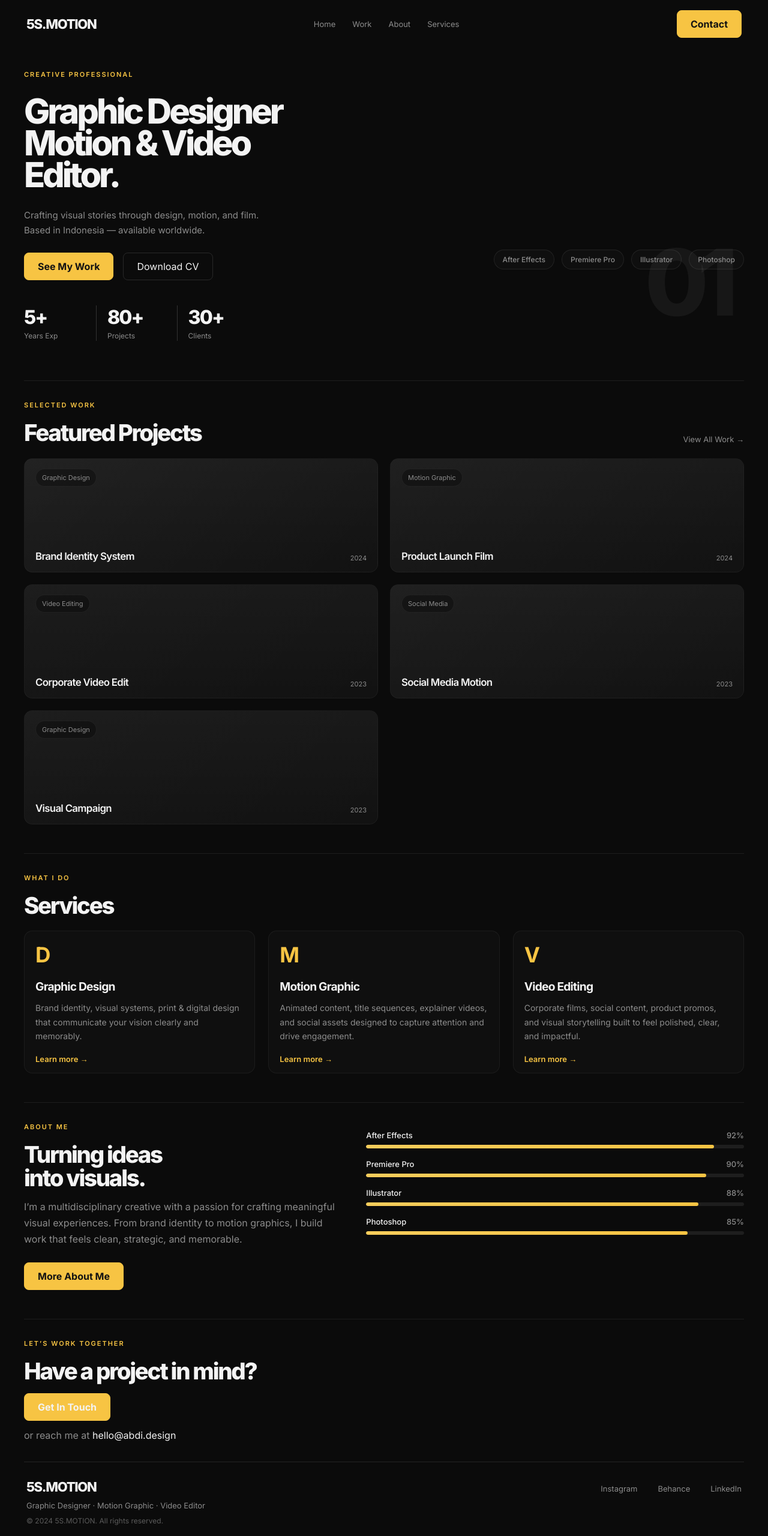
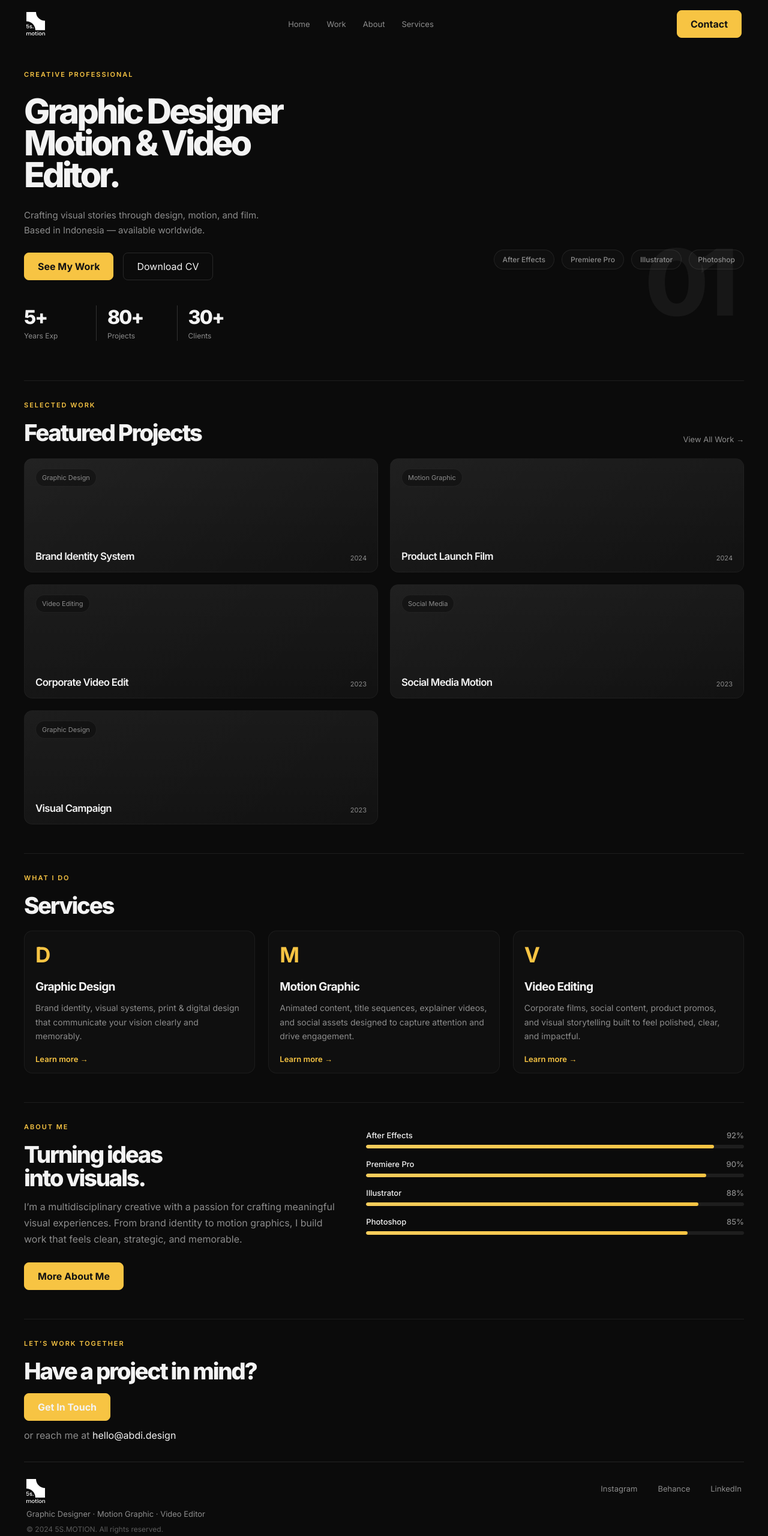
Before and after one commit to vlwzn/abdi-portfolio, a plain HTML site: page index.html in a window 1280 px wide. Shown: the whole page at 60% size. Drawn offline with Linux system fonts and the light colour scheme.

Commit message:
update logo

```diff
--- a/assets/css/style.css
+++ b/assets/css/style.css
@@ -56,6 +56,14 @@ button {
   font-size: 22px;
   font-weight: 800;
   letter-spacing: -0.06em;
+}
+
+.brand img {
+  display: block;
+  width: auto;
+  height: 40px;
+  max-width: 160px;
+  object-fit: contain;
 }
 
 .main-nav {
--- a/index.html
+++ b/index.html
@@ -16,7 +16,9 @@
   <body>
     <div class="page-shell">
       <header class="topbar">
-        <div class="brand">5S.MOTION</div>
+        <div class="brand">
+          <img src="assets/logo/logo-white.svg" alt="5S.MOTION" />
+        </div>
         <nav class="main-nav" aria-label="Main navigation">
           <a href="index.html" aria-current="page">Home</a>
           <a href="work.html">Work</a>
@@ -211,7 +213,9 @@
       <footer class="site-footer">
         <div class="footer-inner">
           <div class="brand-group">
-            <div class="brand">5S.MOTION</div>
+            <div class="brand">
+              <img src="assets/logo/logo-white.svg" alt="5S.MOTION" />
+            </div>
             <p class="tagline">Graphic Designer · Motion Graphic · Video Editor</p>
             <p class="copyright">© 2024 5S.MOTION. All rights reserved.</p>
           </div>
```
Also changed, not shown: about.html (+6 -2 lines), work.html (+6 -2 lines), assets/logo/logo-black.svg (added), assets/logo/logo-white.svg (added).
